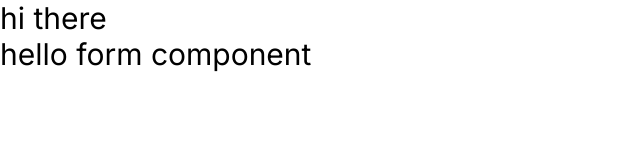
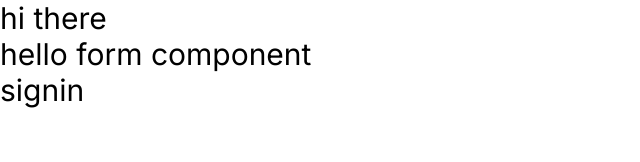
Before and after one commit to venkatesh2100/plantera, a Next.js app: page / in a window 1280 px wide. Shown: the top 162 px of the page, without its empty margins (0-640 px from the left). Built offline with nearby package versions, Linux system fonts and the light colour scheme.

Commit message:
added session providers

```diff
--- a/src/app/layout.tsx
+++ b/src/app/layout.tsx
@@ -1,6 +1,7 @@
 import type { Metadata } from "next";
 import { Inter } from "next/font/google";
 import "./globals.css";
+import { Providers } from "./providers";
 
 const inter = Inter({ subsets: ["latin"] });
 
@@ -16,7 +17,11 @@ export default function RootLayout({
 }>) {
   return (
     <html lang="en">
-      <body className={inter.className}>{children}</body>
+      <body className={inter.className}>
+        <Providers>
+          {children}
+        </Providers>
+      </body>
     </html>
   );
 }
--- a/src/app/page.tsx
+++ b/src/app/page.tsx
@@ -1,11 +1,17 @@
+"use client"
+
 import Image from "next/image";
 import { Buttonbox } from "@/components/button";
+import { signIn } from "next-auth/react";
 
 export default function Home() {
   return (
     <div className="text-3xl">
       hi there
       <Buttonbox/>
+      <button onClick={()=>{
+        signIn();
+      }}>signin</button>
     </div>
   );
 }
--- /dev/null
+++ b/src/app/providers.tsx
@@ -0,0 +1,11 @@
+"use client"
+
+import { SessionProvider } from "next-auth/react";
+
+export function Providers({children}: {
+    children: React.ReactNode
+}){
+    return <SessionProvider>
+        {children}
+    </SessionProvider>
+}
```
